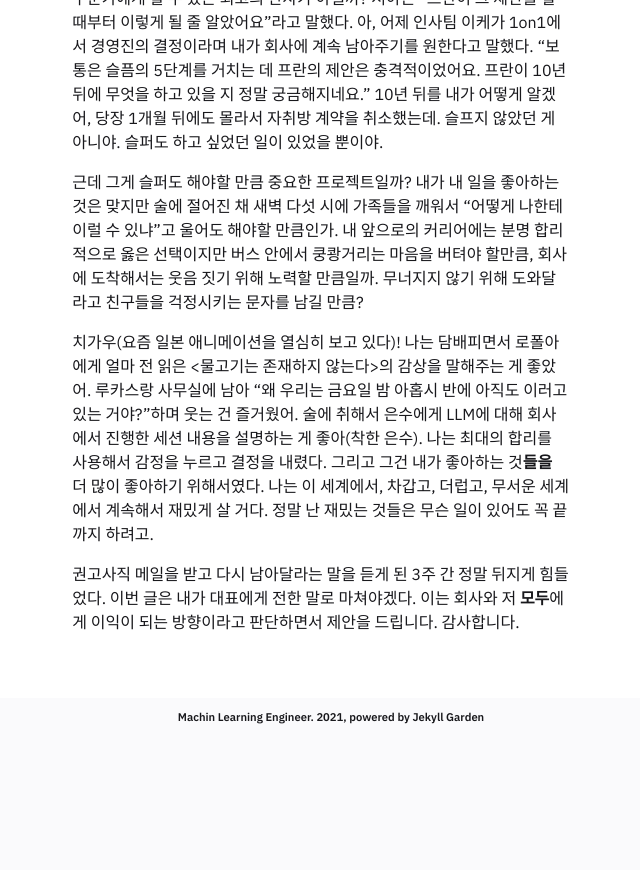
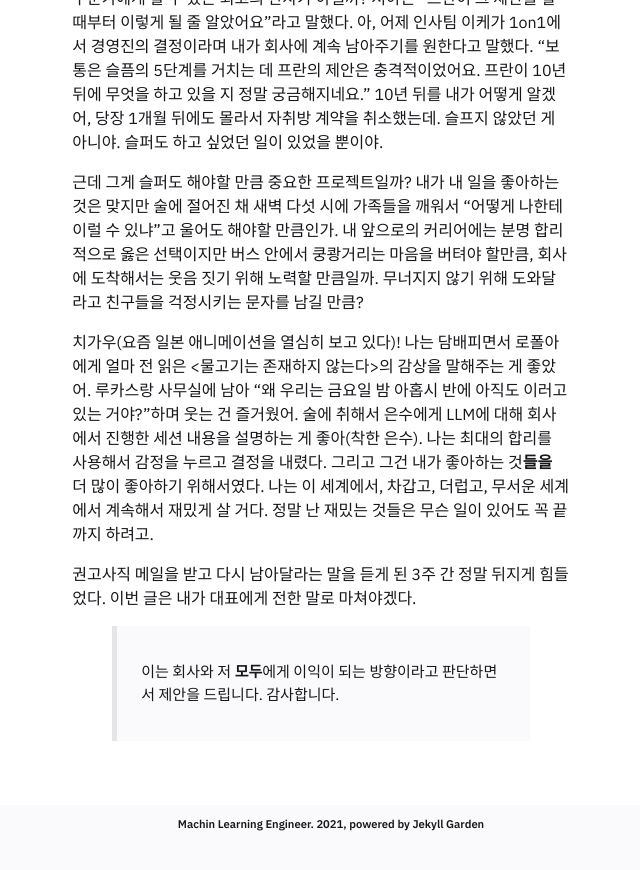
Before and after one commit to junuMoon/junuMoon.github.io, a Jekyll site: the page built from _notes/Public/물고기란 없다 - 권고사직 받고도 회사에서 살아 남기.md, in a window 1280 px wide and 900 px high, scrolled down 723 px. Shown: the top 870 px of the window, without its empty margins (319-959 px from the left). Built offline with Jekyll 4.4.1, drawn with Linux system fonts in a browser that asks for light colours; before the commit the page ends 1516 px from its top, so only the background shows below that.

Commit message:
modify last sent

```diff
--- a/_notes/Public/물고기란 없다 - 권고사직 받고도 회사에서 살아 남기.md
+++ b/_notes/Public/물고기란 없다 - 권고사직 받고도 회사에서 살아 남기.md
@@ -14,4 +14,5 @@ date : 31-03-2023
 
 치가우(요즘 일본 애니메이션을 열심히 보고 있다)! 나는 담배피면서 로폴아에게 얼마 전 읽은 \<물고기는 존재하지 않는다\>의 감상을 말해주는 게 좋았어. 루카스랑 사무실에 남아 “왜 우리는 금요일 밤 아홉시 반에 아직도 이러고 있는 거야?”하며 웃는 건 즐거웠어. 술에 취해서 은수에게 LLM에 대해 회사에서 진행한 세션 내용을 설명하는 게 좋아(착한 은수). 나는 최대의 합리를 사용해서 감정을 누르고 결정을 내렸다. 그리고 그건 내가 좋아하는 것**들을** 더 많이 좋아하기 위해서였다. 나는 이 세계에서, 차갑고, 더럽고, 무서운 세계에서 계속해서 재밌게 살 거다. 정말 난 재밌는 것들은 무슨 일이 있어도 꼭 끝까지 하려고.
 
-권고사직 메일을 받고 다시 남아달라는 말을 듣게 된 3주 간 정말 뒤지게 힘들었다. 이번 글은 내가 대표에게 전한 말로 마쳐야겠다. 이는 회사와 저 **모두**에게 이익이 되는 방향이라고 판단하면서 제안을 드립니다. 감사합니다.
+권고사직 메일을 받고 다시 남아달라는 말을 듣게 된 3주 간 정말 뒤지게 힘들었다. 이번 글은 내가 대표에게 전한 말로 마쳐야겠다.
+> 이는 회사와 저 **모두**에게 이익이 되는 방향이라고 판단하면서 제안을 드립니다. 감사합니다.
```
